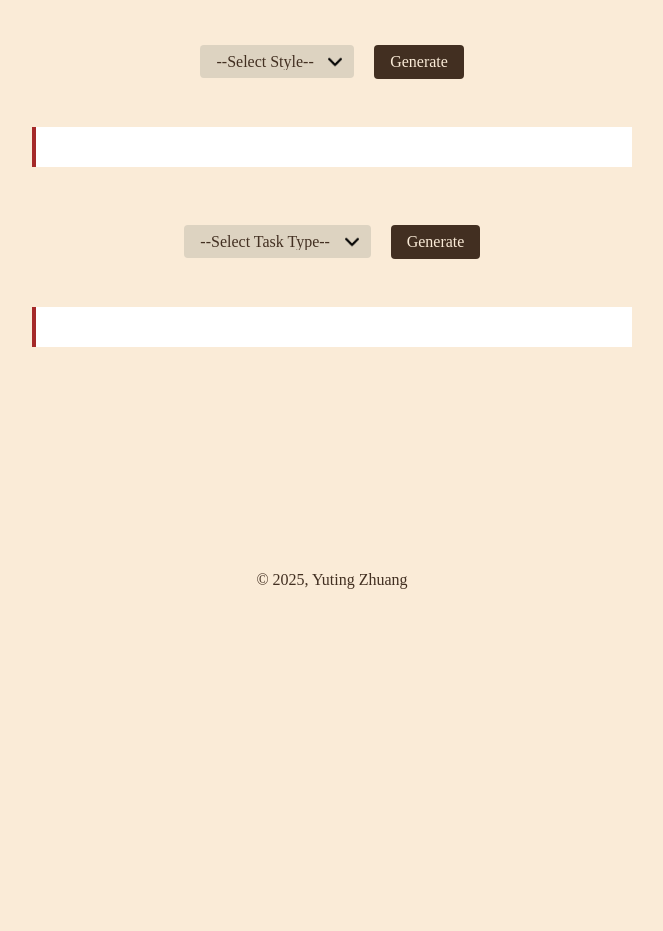
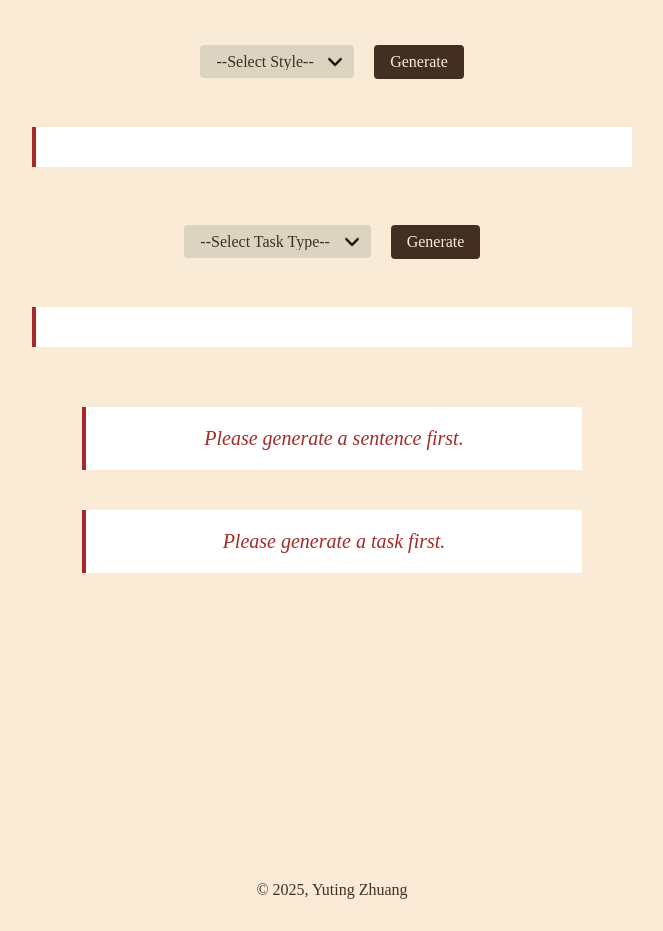
Before and after one commit to yuting-zhuang/Function-02, a plain HTML site: page index.html in a window 1280 px wide. Shown: the part 158-1089 px from the top of the page, without its empty margins (308-971 px from the left). Before the commit the page ends 800 px from the top, so only its background shows below. Drawn offline with Linux system fonts and the light colour scheme.

Commit message:
change the style to flip card-added flip effect

```diff
--- a/assets/style.css
+++ b/assets/style.css
@@ -67,3 +67,30 @@ button{
 	margin: 40px auto;
 	max-width: 600px;
 }
+
+/*flip card*/
+.card{
+	width: 500px;
+	height: 250px;
+	margin: 60px auto;
+	perspective: 1000px;
+	cursor: pointer;
+}
+
+.card-container{
+	position: relative;
+	width: 100%;
+	height: 100%;
+	transition: transform 0.8s;
+	transform-style: preserve-3d;
+}
+
+/*desktop(on hover)*/
+.card:hover .card-container{
+	transform: rotateY(180deg);
+}
+
+/*mobile(on tap)*/
+.card.is-flipped .card-inner{
+	transform: rotateY(180deg);
+}
--- a/index.html
+++ b/index.html
@@ -36,6 +36,14 @@
 		</div>
 		<div id="task-output"></div>
 
+		<!--Flip card-->
+		<div class="card" id="flip-card">
+			<div class="card-container">
+				<div class="card-front" id="output">Please generate a sentence first.</div>
+				<div class="card-back" id="task-output">Please generate a task first.</div>
+			</div>
+		</div>
+
 
 		<footer>
 			© 2025, Yuting Zhuang
```
